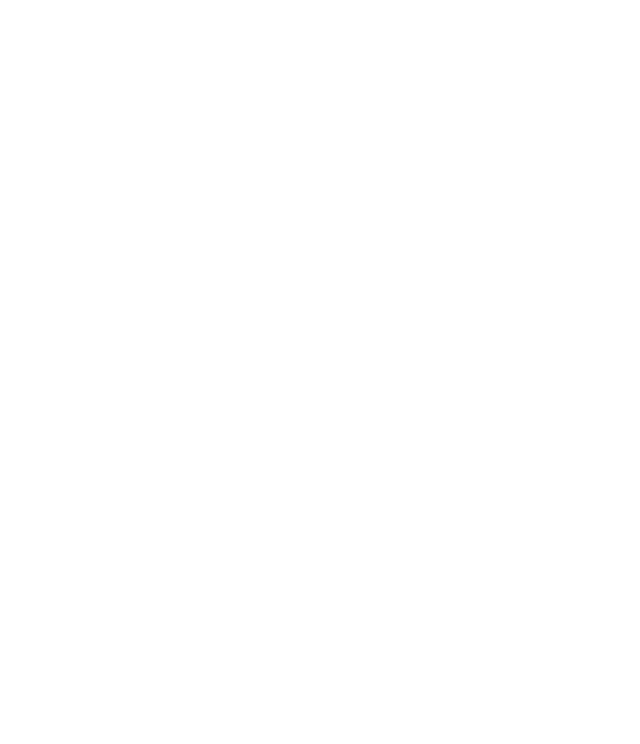
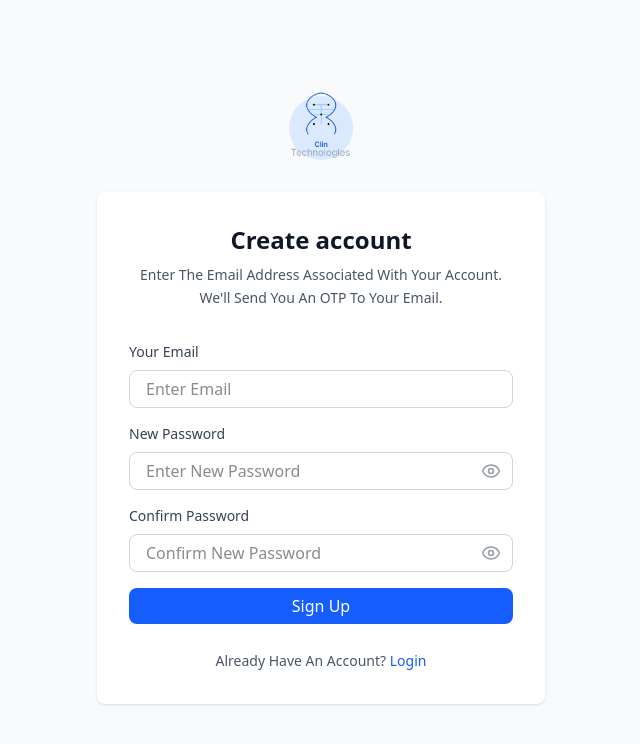
Before and after one commit to bharatroy4D/jvai-task, a React (Vite) app: page /signUp in a window 1280 px wide. Shown: the top 744 px of the page, without its empty margins (319-959 px from the left). Built offline with nearby package versions, Linux system fonts and the light colour scheme.

Commit message:
singUp component is added

```diff
--- a/src/Components/SignIn/SignIn.jsx
+++ b/src/Components/SignIn/SignIn.jsx
@@ -1,5 +1,6 @@
 import React, { useState } from 'react';
 import { Eye, EyeOff } from 'lucide-react';
+import img from '../../assets/Nil vyaa-01 1.png'
 
 const SignIn = () => {
     const [email, setEmail] = useState('');
@@ -15,21 +16,15 @@
         <div className="min-h-screen bg-gray-50 flex flex-col items-center justify-center py-10 px-4">
             <div className="w-full max-w-md">
                 {/* Logo/Icon */}
-                <div className="text-center mb-8">
+                <div className="text-center mb-3">
                     <div className="inline-flex items-center justify-center w-16 h-16 bg-blue-100 rounded-full mb-4">
-                        <div className="w-8 h-8 bg-blue-500 rounded-full relative">
-                            <div className="absolute top-1 left-2 w-1 h-1 bg-white rounded-full"></div>
-                            <div className="absolute top-1 right-2 w-1 h-1 bg-white rounded-full"></div>
-                            <div className="absolute bottom-2 left-1/2 transform -translate-x-1/2 w-3 h-1 bg-white rounded-full"></div>
-                        </div>
+                        <img src={img} alt="" className='w-60' />
                     </div>
-                    <div className="text-xs text-gray-400 font-medium">Technologies</div>
                 </div>
 
                 {/* Welcome Text */}
                 <div className="text-center mb-8">
                     <h1 className="text-4xl font-bold text-gray-900 mb-2">Hello, Welcome!</h1>
-                    <p className="text-gray-600">Please Enter Your Details Below To Continue</p>
                 </div>
 
                 {/* Form */}
--- a/src/Components/SignUp/SignUp.jsx
+++ b/src/Components/SignUp/SignUp.jsx
@@ -1,11 +1,124 @@
-import React from 'react';
+import React, { useState } from 'react';
+import { Eye, EyeOff } from 'lucide-react';
+import img from '../../assets/Nil vyaa-01 1.png'
 
-const SignUp = () => {
-    return (
-        <div>
+export default function CreateAccountForm() {
+  const [email, setEmail] = useState('');
+  const [password, setPassword] = useState('');
+  const [confirmPassword, setConfirmPassword] = useState('');
+  const [showPassword, setShowPassword] = useState(false);
+  const [showConfirmPassword, setShowConfirmPassword] = useState(false);
+
+  return (
+    <div className="min-h-screen bg-gray-50 flex items-center justify-center p-4">
+      <div className="w-full max-w-md">
+        {/* Logo */}
+        <div className="text-center mb-3">
+          <div className="inline-flex items-center justify-center w-16 h-16 bg-blue-100 rounded-full mb-4">
+                <img src={img} alt="" className='w-60' />
+          </div>
 
         </div>
-    );
-};
 
-export default SignUp;
+        {/* Form Container */}
+        <div className="bg-white rounded-lg shadow-sm p-8">
+          <h1 className="text-2xl font-bold text-gray-900 text-center mb-2">
+            Create account
+          </h1>
+          <p className="text-gray-600 text-center mb-8 text-sm leading-relaxed">
+            Enter The Email Address Associated With Your Account. We'll Send You An OTP To Your Email.
+          </p>
+
+          <div className="space-y-4">
+            {/* Email Field */}
+            <div>
+              <label className="block text-gray-700 text-sm font-medium mb-2">
+                Your Email
+              </label>
+              <input
+                type="email"
+                value={email}
+                onChange={(e) => setEmail(e.target.value)}
+                placeholder="Enter Email"
+                className="w-full px-4 py-1.5 border border-gray-300 rounded-lg focus:ring-2 focus:ring-blue-500 focus:border-transparent outline-none transition-all"
+              />
+            </div>
+
+            {/* Password Field */}
+            <div>
+              <label className="block text-gray-700 text-sm font-medium mb-2">
+                New Password
+              </label>
+              <div className="relative">
+                <input
+                  type={showPassword ? 'text' : 'password'}
+                  value={password}
+                  onChange={(e) => setPassword(e.target.value)}
+                  placeholder="Enter New Password"
+                  className="w-full px-4 py-1.5 pr-12 border border-gray-300 rounded-lg focus:ring-2 focus:ring-blue-500 focus:border-transparent outline-none transition-all"
+                />
+                <button
+                  type="button"
+                  onClick={() => setShowPassword(!showPassword)}
+                  className="absolute right-3 top-1/2 transform -translate-y-1/2 text-gray-400 hover:text-gray-600"
+                >
+                  {showPassword ? (
+                    <EyeOff className="w-5 h-5" />
+                  ) : (
+                    <Eye className="w-5 h-5" />
+                  )}
+                </button>
+              </div>
+            </div>
+
+            {/* Confirm Password Field */}
+            <div>
+              <label className="block text-gray-700 text-sm font-medium mb-2">
+                Confirm Password
+              </label>
+              <div className="relative">
+                <input
+                  type={showConfirmPassword ? 'text' : 'password'}
+                  value={confirmPassword}
+                  onChange={(e) => setConfirmPassword(e.target.value)}
+                  placeholder="Confirm New Password"
+                  className="w-full px-4 py-1.5 pr-12 border border-gray-300 rounded-lg focus:ring-2 focus:ring-blue-500 focus:border-transparent outline-none transition-all"
+                />
+                <button
+                  type="button"
+                  onClick={() => setShowConfirmPassword(!showConfirmPassword)}
+                  className="absolute right-3 top-1/2 transform -translate-y-1/2 text-gray-400 hover:text-gray-600"
+                >
+                  {showConfirmPassword ? (
+                    <EyeOff className="w-5 h-5" />
+                  ) : (
+                    <Eye className="w-5 h-5" />
+                  )}
+                </button>
+              </div>
+            </div>
+
+            {/* Sign Up Button */}
+            <button
+              type="button"
+              onClick={() => console.log('Sign up clicked')}
+              className="w-full bg-blue-600 text-white py-1.5 px-4 rounded-lg font-medium hover:bg-blue-700 transition-colors focus:ring-4 focus:ring-blue-200 focus:outline-none"
+            >
+              Sign Up
+            </button>
+          </div>
+
+          {/* Login Link */}
+          <div className="text-center mt-6">
+            <span className="text-gray-600 text-sm">
+              Already Have An Account?{' '}
+              <a href="#" className="text-blue-600 hover:text-blue-700 font-medium">
+                Login
+              </a>
+            </span>
+          </div>
+        </div>
+      </div>
+    </div>
+  );
+}
```
Also changed, not shown: src/assets/Nil vyaa-01 1.png (added).
